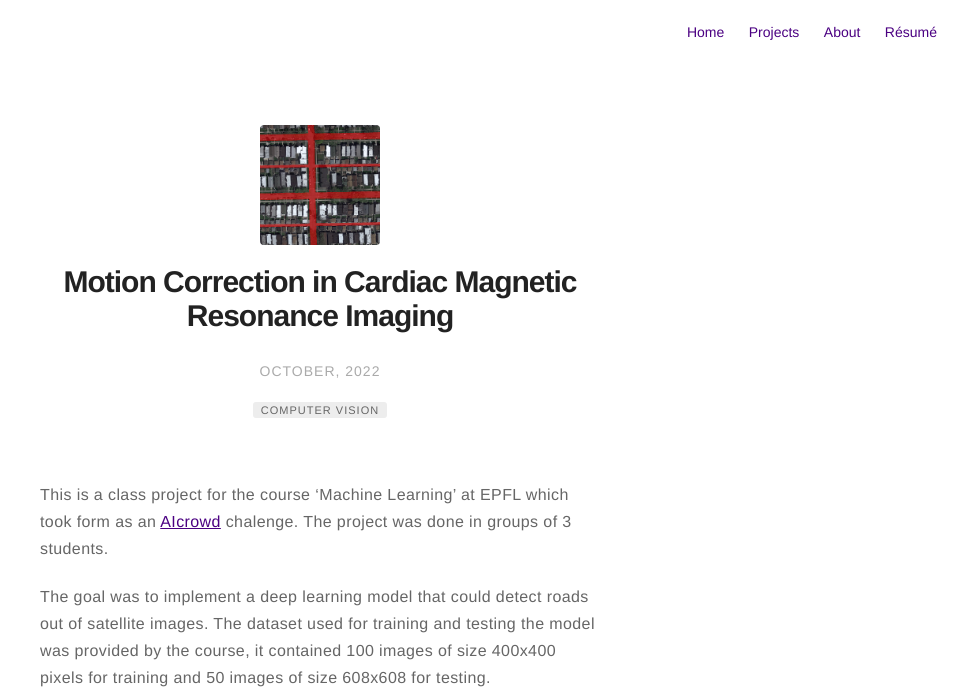
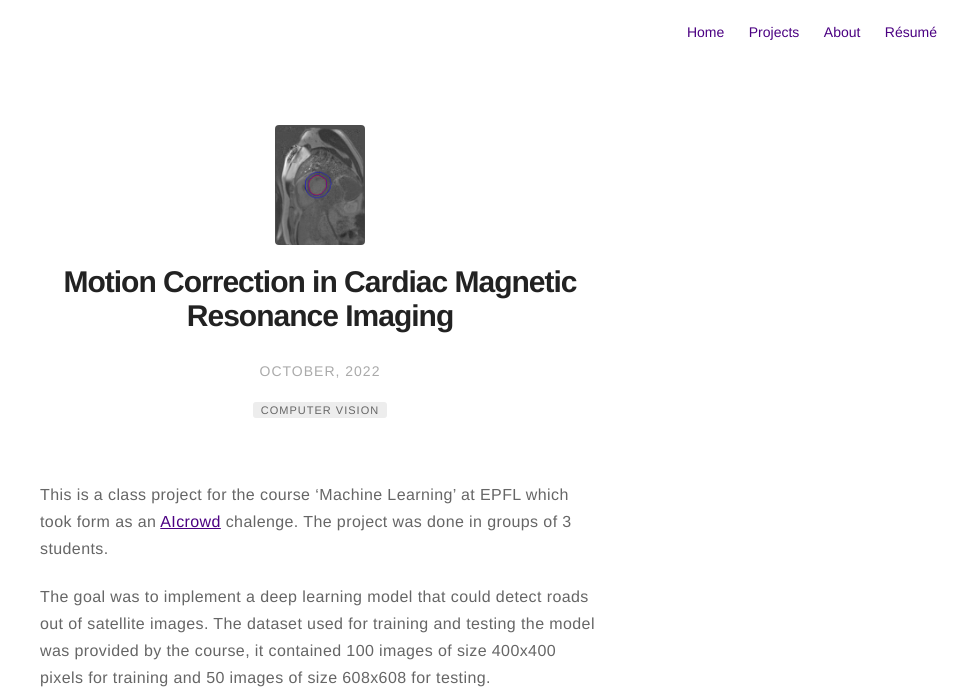
Before and after one commit to axeldinh/axeldinh.github.io, a Jekyll site: the page built from _posts/2022-11-28-master_project.markdown, in a window 1280 px wide. Shown: the top 691 px of the page, without its empty margins (320-1280 px from the left). Built offline with Jekyll 4.4.1, drawn with Linux system fonts in a browser that asks for light colours; nearby versions of some CDN libraries; grey boxes are pictures that could not be loaded.

Commit message:
image master project

```diff
--- a/_posts/2022-11-28-master_project.markdown
+++ b/_posts/2022-11-28-master_project.markdown
@@ -3,7 +3,7 @@ title: "Motion Correction in Cardiac Magnetic Resonance Imaging"
 layout: post
 date: 2022-10-01 00:00
 tag: Computer Vision
-image: /assets/projects/road_segm/overlay.png
+image: /assets/projects/master_project/overlay.png
 headerImage: true
 projects: true
 hidden: true # don't count this post in blog pagination
```
Also changed, not shown: assets/projects/master_project/overlay.png (added).
